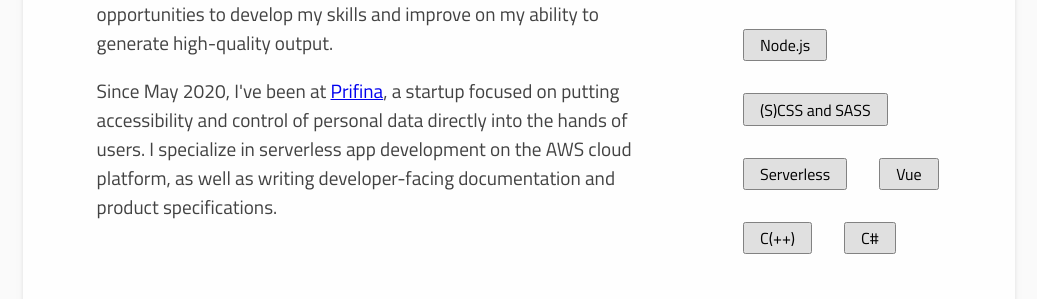
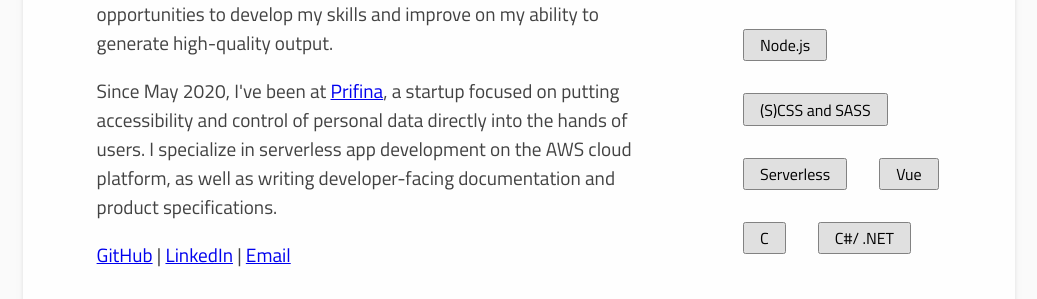
Before and after one commit to iarf/portfolio, a plain HTML site: page index.html in a window 1280 px wide. Shown: the part 251-550 px from the top of the page, without its empty margins (121-1158 px from the left). Drawn offline with nearby package versions, Linux system fonts and the light colour scheme.

Commit message:
gitignore

```diff
--- a/index.html
+++ b/index.html
@@ -38,6 +38,7 @@
 					accessibility and control of personal data directly into the hands of users. I specialize
 					in serverless app development on the AWS cloud platform, as well as writing
 					developer-facing documentation and product specifications.</p>
+				<p><a href="https://github.com/iarf">GitHub</a> | <a href="https://www.linkedin.com/in/ian-flom/">LinkedIn</a> | <a href="mailto:ianrflom@gmail.com">Email</a></p>
 			</div>
 			<div class="about-skills">
 				<section class="tech-skills">
@@ -48,8 +49,8 @@
 						<li>(S)CSS and SASS</li>
 						<li>Serverless</li>
 						<li>Vue</li>
-						<li>C(++)</li>
-						<li>C#</li>
+						<li>C</li>
+						<li>C#/ .NET</li>
 					</ul>
 				</section>
 			</div>
```
Also changed, not shown: 1 other file.
